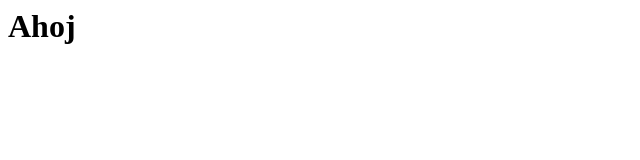
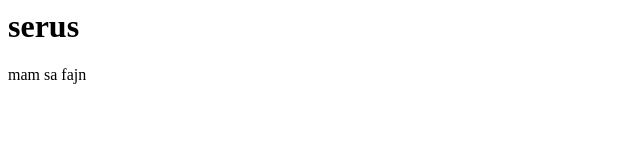
Before and after one commit to SamuelHajtmanek/87, a plain HTML site: page index.html in a window 1280 px wide. Shown: the whole page, without its empty margins (0-640 px from the left). Drawn offline with Linux system fonts and the light colour scheme.

Commit message:
Update index.html

```diff
--- a/index.html
+++ b/index.html
@@ -1,3 +1,4 @@
 <html>
-   <h1>Ahoj</h1>
+   <h1> serus </h1>
+   <p> mam sa fajn </p>
 </html>
```
